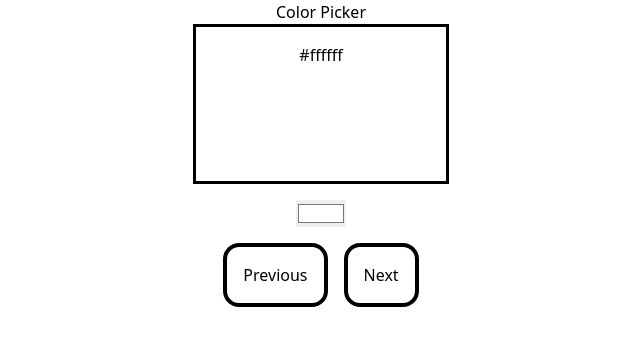
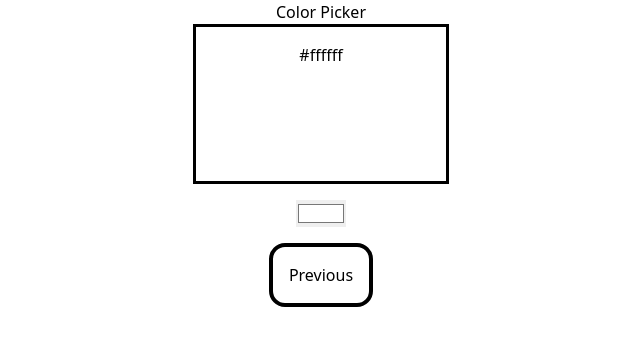
Before and after one commit to Jasmine-Abucejo/React-Practices, a React (Vite) app: page /colorpicker in a window 1280 px wide. Shown: the top 346 px of the page, without its empty margins (319-959 px from the left). Built offline with nearby package versions, Linux system fonts and the light colour scheme.

Commit message:
remove unnecessary page

```diff
--- a/src/Colorpicker.jsx
+++ b/src/Colorpicker.jsx
@@ -38,7 +38,7 @@ function Colorpicker() {
         value={color}
         style={{ margin: "auto", marginTop: "1em" }}
       />
-      <Navigator back="/contacts" next="/maxcount" />
+      <Navigator back="/progressbar" />
     </div>
   );
 }
--- a/src/Navigator.jsx
+++ b/src/Navigator.jsx
@@ -18,13 +18,14 @@ function Navigator(props) {
           Previous
         </button>
       ) : null}
-
+      {props.next ? (
         <button
           className="p-4 bg-white border-4 border-black rounded-2xl hover:border-green-500"
           onClick={next}
         >
           Next
         </button>
+      ) : null}
     </div>
   );
 }
--- a/src/Progressbar.jsx
+++ b/src/Progressbar.jsx
@@ -20,7 +20,7 @@ function Progressbar() {
   return (
     <div style={{ textAlign: "center" }}>
       <h1>Progress Bar</h1>
-      <div
+      {/* <div
         style={{
           height: "2em",
           width: "30vw",
@@ -41,7 +41,7 @@ function Progressbar() {
         >
           {percent}%
         </div>
-      </div>
+      </div> */}
       <div style={{ marginTop: "1em" }}>
         <progress value={percent * 0.01} /> {percent}%
         <form action="">
@@ -54,7 +54,7 @@ function Progressbar() {
           Input percentage
         </form>
       </div>
-      <Navigator back="/todo" next="/contacts" />
+      <Navigator back="/todo" next="/colorpicker" />
     </div>
   );
 }
```
Lines whose indentation alone changed are shown as unchanged.
